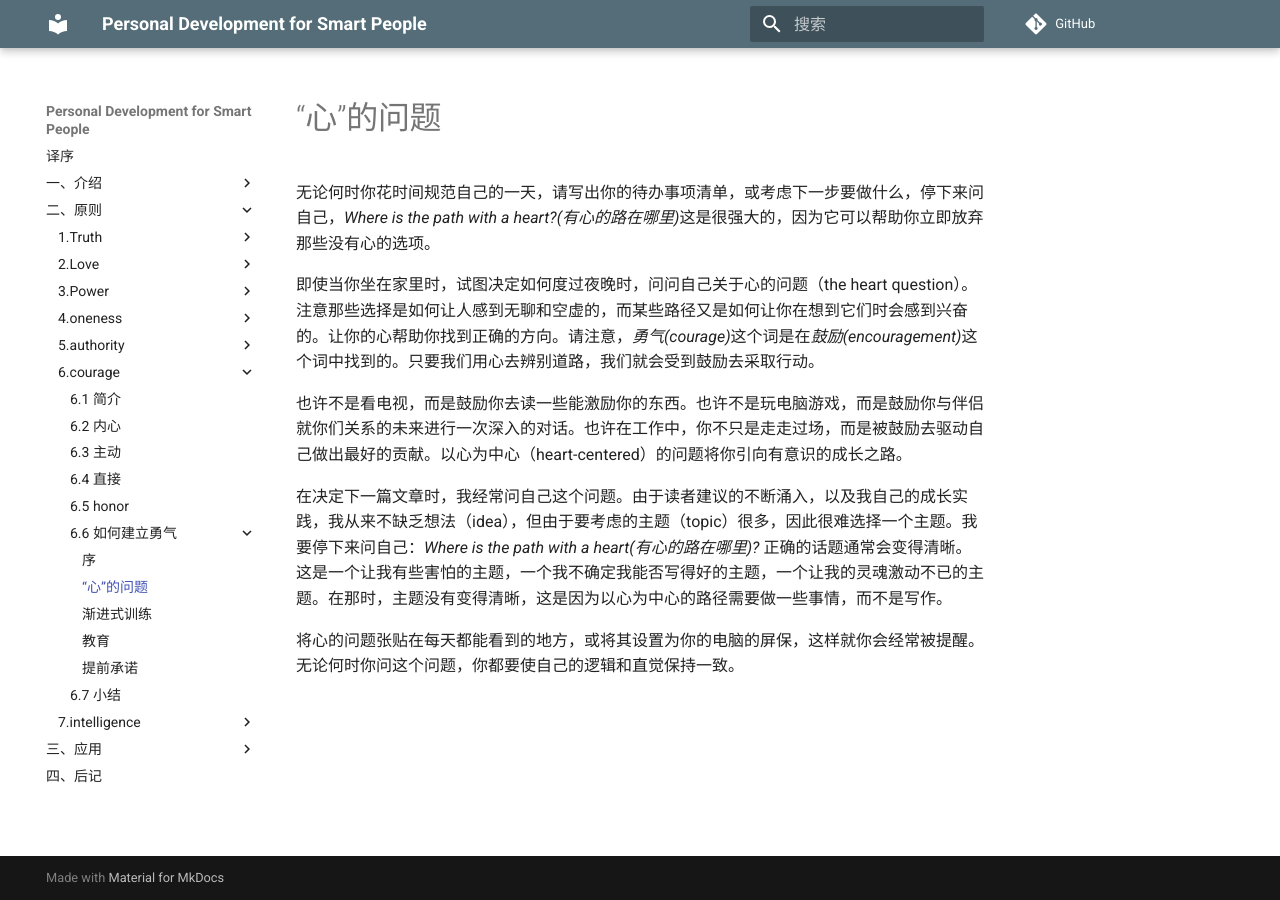
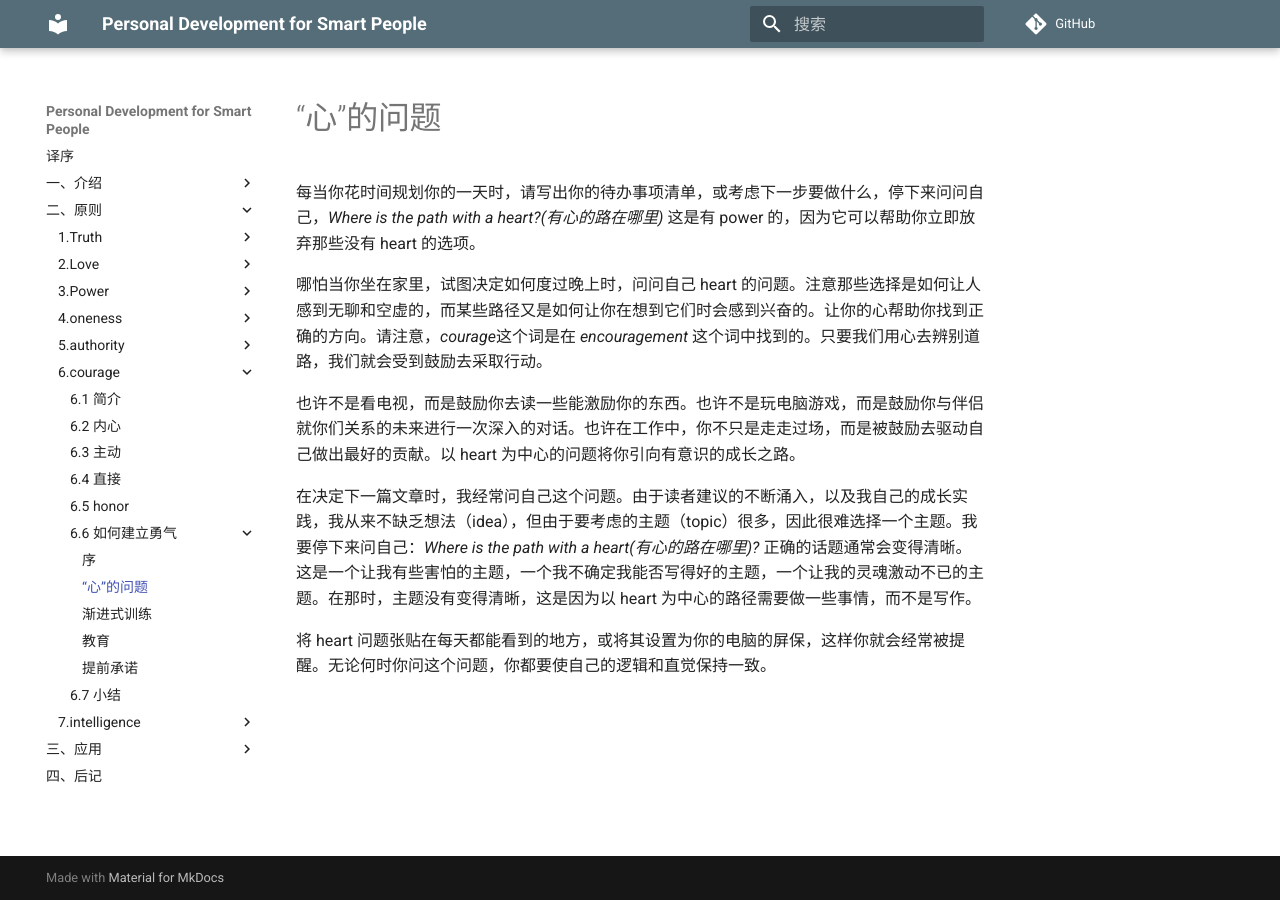
Before and after one commit to wtsnwei/pdsp, an MkDocs documentation site: the page built from docs/2.Principles/06.courage/06.the-heart-question.md, in a window 1280 px wide. Built offline with MkDocs 1.6.1 and Material for MkDocs 9.7.7, drawn with Linux system fonts in a browser that asks for light colours; comment, search, counter and statistics services are not loaded.

Commit message:
修正语句

```diff
--- a/docs/2.Principles/06.courage/06.the-heart-question.md
+++ b/docs/2.Principles/06.courage/06.the-heart-question.md
@@ -3,12 +3,12 @@ title:    The Heart Question
 date:     2021-03-10
 ---
 
-无论何时你花时间规范自己的一天，请写出你的待办事项清单，或考虑下一步要做什么，停下来问自己，*Where is the path with a heart?(有心的路在哪里)*这是很强大的，因为它可以帮助你立即放弃那些没有心的选项。
+每当你花时间规划你的一天时，请写出你的待办事项清单，或考虑下一步要做什么，停下来问问自己，*Where is the path with a heart?(有心的路在哪里)* 这是有 power 的，因为它可以帮助你立即放弃那些没有 heart 的选项。
 
-即使当你坐在家里时，试图决定如何度过夜晚时，问问自己关于心的问题（the heart question）。注意那些选择是如何让人感到无聊和空虚的，而某些路径又是如何让你在想到它们时会感到兴奋的。让你的心帮助你找到正确的方向。请注意，*勇气(courage)*这个词是在*鼓励(encouragement)*这个词中找到的。只要我们用心去辨别道路，我们就会受到鼓励去采取行动。
+哪怕当你坐在家里，试图决定如何度过晚上时，问问自己 heart 的问题。注意那些选择是如何让人感到无聊和空虚的，而某些路径又是如何让你在想到它们时会感到兴奋的。让你的心帮助你找到正确的方向。请注意，*courage*这个词是在 *encouragement* 这个词中找到的。只要我们用心去辨别道路，我们就会受到鼓励去采取行动。
 
-也许不是看电视，而是鼓励你去读一些能激励你的东西。也许不是玩电脑游戏，而是鼓励你与伴侣就你们关系的未来进行一次深入的对话。也许在工作中，你不只是走走过场，而是被鼓励去驱动自己做出最好的贡献。以心为中心（heart-centered）的问题将你引向有意识的成长之路。
+也许不是看电视，而是鼓励你去读一些能激励你的东西。也许不是玩电脑游戏，而是鼓励你与伴侣就你们关系的未来进行一次深入的对话。也许在工作中，你不只是走走过场，而是被鼓励去驱动自己做出最好的贡献。以 heart 为中心的问题将你引向有意识的成长之路。
 
-在决定下一篇文章时，我经常问自己这个问题。由于读者建议的不断涌入，以及我自己的成长实践，我从来不缺乏想法（idea），但由于要考虑的主题（topic）很多，因此很难选择一个主题。我要停下来问自己：*Where is the path with a heart(有心的路在哪里)?* 正确的话题通常会变得清晰。这是一个让我有些害怕的主题，一个我不确定我能否写得好的主题，一个让我的灵魂激动不已的主题。在那时，主题没有变得清晰，这是因为以心为中心的路径需要做一些事情，而不是写作。
+在决定下一篇文章时，我经常问自己这个问题。由于读者建议的不断涌入，以及我自己的成长实践，我从来不缺乏想法（idea），但由于要考虑的主题（topic）很多，因此很难选择一个主题。我要停下来问自己：*Where is the path with a heart(有心的路在哪里)?* 正确的话题通常会变得清晰。这是一个让我有些害怕的主题，一个我不确定我能否写得好的主题，一个让我的灵魂激动不已的主题。在那时，主题没有变得清晰，这是因为以 heart 为中心的路径需要做一些事情，而不是写作。
 
-将心的问题张贴在每天都能看到的地方，或将其设置为你的电脑的屏保，这样就你会经常被提醒。无论何时你问这个问题，你都要使自己的逻辑和直觉保持一致。
+将 heart 问题张贴在每天都能看到的地方，或将其设置为你的电脑的屏保，这样你就会经常被提醒。无论何时你问这个问题，你都要使自己的逻辑和直觉保持一致。
```
Also changed, not shown: docs/2.Principles/06.courage/04.honor.md (+1 -1 lines), docs/2.Principles/06.courage/05.build-courage.md (+1 -1 lines).
